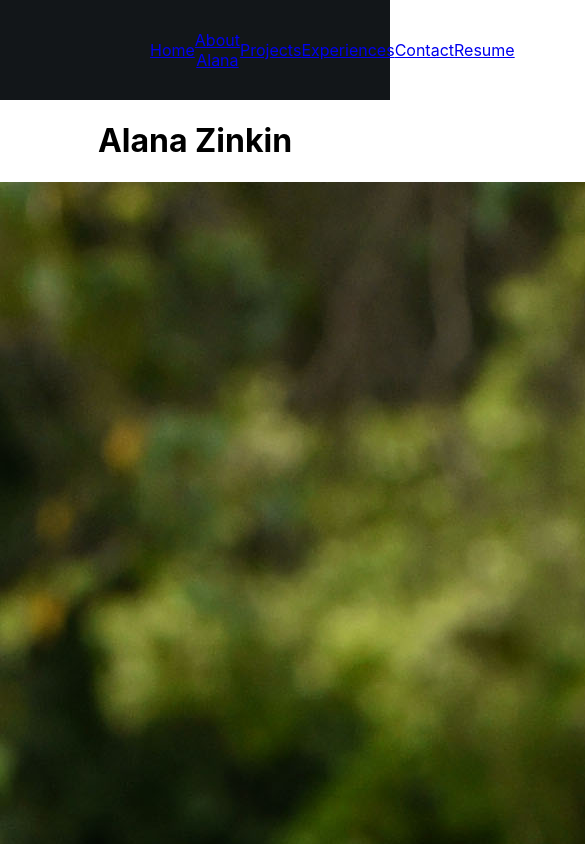
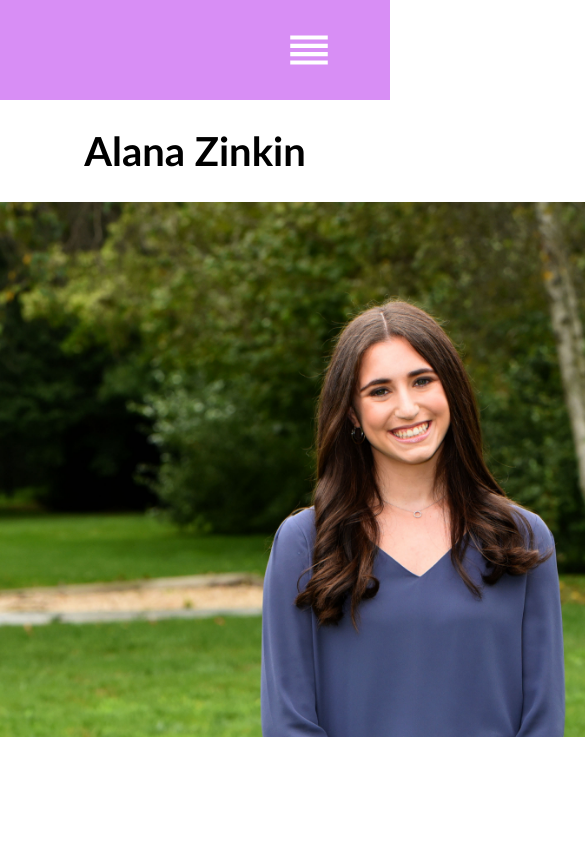
Before and after one commit to alanazinkin/PersonalWebsite, a React (Create React App) app in the folder myfirstreactapp/: page / in a window 390 px wide. Shown: the top 844 px of the page, 585 px wide, since content can reach past the window. Built offline with nearby package versions, Linux system fonts and the light colour scheme.

Commit message:
finished navbar

```diff
--- a/myfirstreactapp/package.json
+++ b/myfirstreactapp/package.json
@@ -4,6 +4,10 @@
   "private": true,
   "dependencies": {
     "@babel/plugin-proposal-private-property-in-object": "^7.21.11",
+    "@emotion/react": "^11.11.1",
+    "@emotion/styled": "^11.11.0",
+    "@mui/icons-material": "^5.14.0",
+    "@mui/material": "^5.14.0",
     "@testing-library/jest-dom": "^5.16.5",
     "@testing-library/react": "^13.4.0",
     "@testing-library/user-event": "^13.5.0",
--- a/myfirstreactapp/src/App.css
+++ b/myfirstreactapp/src/App.css
@@ -1,10 +1,25 @@
 .App {
+  width: 100%;
+  height: auto;
+  display: flex;
+  flex-direction: column;
+  font-family:'Trebuchet MS', 'Lucida Sans Unicode', 'Lucida Grande', 'Lucida Sans', Arial, sans-serif;
   text-align: center;
 }
-.App .headshot{
+
+body{
+  padding: 0;
+  margin: 0;
+}
+
+h1{
+  font-size: 40px;
+}
+
+img {
   display: flex;
-  width: 50px;
-  height: 50px;
+  width: 800px;
+  height: 535px;
   justify-content: center;
   align-items: center;
   flex-shrink: 0;
--- a/myfirstreactapp/src/components/Navbar.js
+++ b/myfirstreactapp/src/components/Navbar.js
@@ -1,12 +1,25 @@
-import React from 'react';
+import React, {useState} from 'react';
 import {Link} from 'react-router-dom';
+import ReorderIcon from '@mui/icons-material/Reorder';
 import '../styles/Navbar.css';
 
 function Navbar() {
+    const [openLinks, setOpenLinks] = useState(false)
+    const toggleNavbar = () => {
+        setOpenLinks(!openLinks)
+    };
+
   return (
     <div className = 'navbar'>
-        <div className = 'leftSide'>
-
+        <div className = 'leftSide' id={openLinks ? "open" : "close" }>
+            <div className = 'hiddenLinks'>
+                <li><Link to='/'> Home </Link></li>
+                <li><Link to='/about'> About Alana </Link></li>
+                <li><Link to='/projects'> Projects </Link></li>
+                <li><Link to='/experiences'> Experiences </Link></li>
+                <li><Link to='/contact'> Contact </Link></li>
+                <li><Link to='/FINALresume.pdf'> Resume </Link></li>
+            </div>
         </div>
         <div className = 'rightSide'>
             <Link to='/'> Home </Link>
@@ -15,6 +28,9 @@ function Navbar() {
             <Link to='/experiences'> Experiences </Link>
             <Link to='/contact'> Contact </Link>
             <Link to='/FINALresume.pdf'> Resume </Link>
+            <button onClick={toggleNavbar}>
+                <ReorderIcon />
+            </button>
         </div>
     </div>
   )
--- a/myfirstreactapp/src/styles/Navbar.css
+++ b/myfirstreactapp/src/styles/Navbar.css
@@ -1,7 +1,7 @@
 .navbar {
     width: 100%;
     height: 100px;
-    background-color: #121619;
+    background-color: #d88ef5;
     display: flex;
     flex-direction: row;
 }
@@ -25,3 +25,86 @@
     align-items: center;
     justify-content: center;
 }
+
+.navbar a {
+    color: white;
+    text-decoration: none;
+    margin: 40px;
+  }
+
+
+  .navbar .rightSide button {
+    background-color: transparent;
+    border: none;
+    color: white;
+    cursor: pointer;
+  }
+
+  .navbar .rightSide svg {
+    font-size: 50px;
+  }
+
+  .navbar #open {
+    padding-left: 0px;
+  }
+  .navbar #open img {
+    display: none;
+  }
+
+  .navbar #close img {
+    display: inherit;
+  }
+
+  .navbar #open .hiddenLinks {
+    position: absolute;
+    right: .5rem;
+    font-size: 1.25rem;
+    line-height: 1.5;
+    top:90px;
+    width: 300px;
+    background: rgba(255, 255, 255, 0.1);
+    backdrop-filter: blur(50px);
+    list-style-type: none;
+  }
+
+  .navbar #close .hiddenLinks {
+    display: none;
+  }
+
+  .navbar #open a {
+    width: 70px;
+    margin: 5px;
+  }
+  @media only screen and (max-width: 900px) {
+    .navbar .rightSide a {
+      width: 70px;
+    }
+    .navbar .leftSide {
+      padding-left: 50px;
+    }
+  }
+
+  @media only screen and (max-width: 920px) {
+    .navbar .rightSide a {
+      display: none;
+    }
+
+    .navbar .rightSide {
+      justify-content: flex-end;
+      padding-right: 50px;
+    }
+
+    .navbar .rightSide button {
+      display: inherit;
+    }
+  }
+
+  @media only screen and (min-width: 920px) {
+    .navbar .rightSide button {
+      display: none;
+    }
+
+    .hiddenLinks {
+      display: none;
+    }
+  }
```
Also changed, not shown: 1 other file (tests, documents, lock files or other folders).
